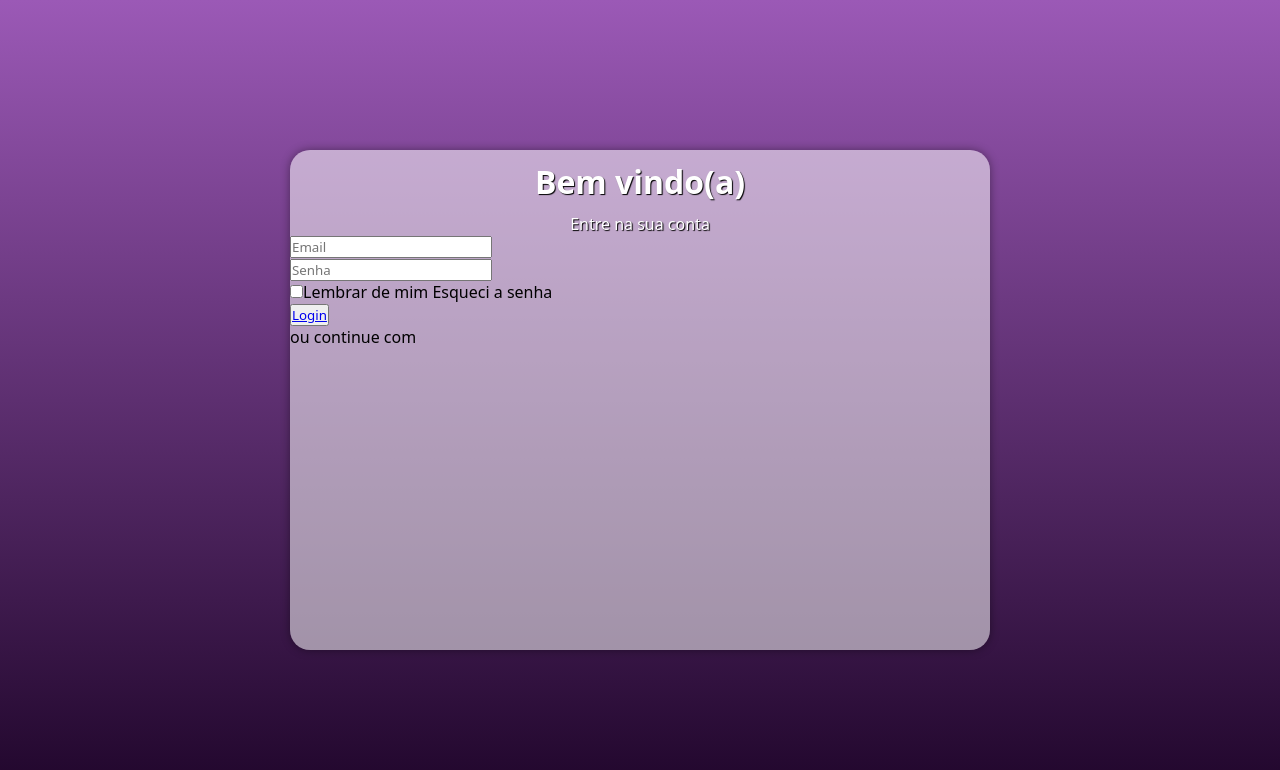
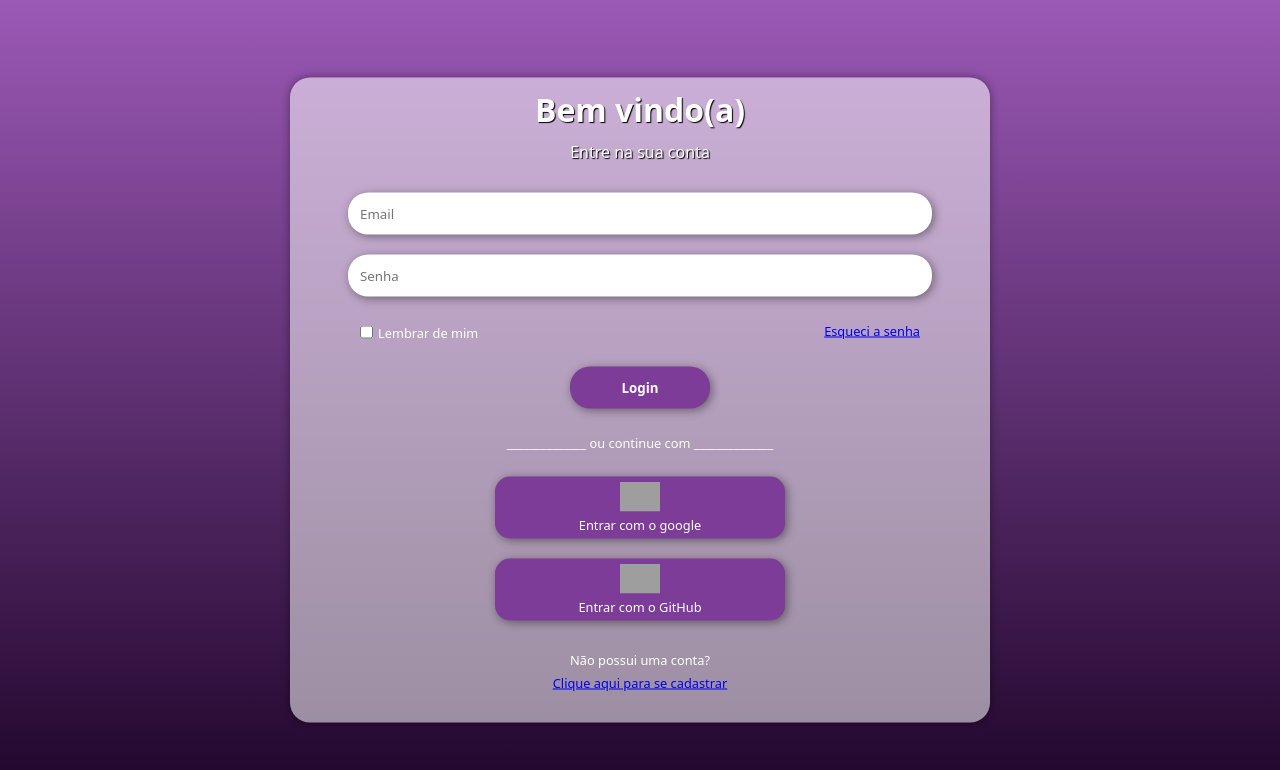
Before and after one commit to elisa-ranikelly/projeto-tela-login, a plain HTML site: page index.html in a window 1280 px wide. Drawn offline with Linux system fonts and the light colour scheme; grey boxes are pictures that could not be loaded.

Commit message:
Finalizei todos os arquivos do projeto

```diff
--- a/estilos/media-query.css
+++ b/estilos/media-query.css
@@ -3,11 +3,15 @@
 @media screen and (min-width: 768px) and (max-width: 992px){
 
     body{
-        background-image: linear-gradient(to bottom, var(--cor0), #1f052a);
+        background-image: linear-gradient(to bottom, var(--cor01), #1f052a);
     }
 
     main > section#login{
         width: 400px;
+    }
+
+    article#botao > button{
+        width: 20%;
     }
 }
 
@@ -20,6 +24,10 @@
     main > section#login{
        width: 500px;
     }
+
+    article#botao > button{
+        width: 20%;
+    }
 }
 
 @media screen and (min-width: 1200px){
@@ -31,4 +39,8 @@
     main > section#login{
         width: 700px;
     }
+
+    article#botao > button{
+        width: 20%;
+    }
 }
--- a/estilos/style.css
+++ b/estilos/style.css
@@ -29,8 +29,8 @@ main{
 
 main > section#login{
     background-color: rgba(255, 255, 255, 0.536);
-    width: 320px;
-    height: 500px;
+    width: 340px;
+    height: 645px;
     border-radius: 20px;
     box-shadow: 0px 0px 10px rgba(0, 0, 0, 0.408);
     display: block;
@@ -38,10 +38,11 @@ main > section#login{
     position: absolute;
     top: 50%;
     left: 50%;
+
+    transition: width 0.3s, height 0.3s;
+    transition-timing-function: ease;
+
     transform: translate(-50%, -50%);
-
-    transition: width 0.3s, heigth 0.3s;
-    transition-timing-function: ease;
 }
 
 main > section > article#form{
@@ -62,5 +63,119 @@ main > section > article > h2{
     text-align: center;
     font-size: 1em;
     font-weight: normal;
+    padding-bottom: 10px;
 
 }
+
+div.campo{
+    margin: 20px 0px;
+}
+
+div.campo > input{
+    width: 80%;
+    display: block;
+    margin: auto;
+    padding: 12px;
+    border: none;
+    border-radius: 20px;
+    box-shadow: 2px 2px 10px rgba(0, 0, 0, 0.410);
+}
+
+article#campo-senha{
+    padding: 5px;
+    color: white;
+    width: 80%;
+    margin: auto;
+    align-items: center;
+    font-size: 0.8em;
+}
+
+article#campo-senha input[type="checkbox"] {
+    vertical-align: middle;
+    margin-right: 5px;
+    cursor: pointer;
+}
+
+article#campo-senha label {
+    display: inline-block;
+    vertical-align: middle;
+}
+
+article#campo-senha a {
+    display: inline-block;
+    float: right;
+}
+
+article#campo-senha a:hover {
+    color: white;
+}
+
+article#botao{
+    margin: 20px 0px;
+}
+
+article#botao > button{
+    width: 80%;
+    display: block;
+    margin: auto;
+    padding: 12px;
+    border: none;
+    border-radius: 20px;
+    background-color: var(--cor04);
+    color: white;
+    text-decoration: none;
+    font-weight: bold;
+    cursor: pointer;
+    box-shadow: 2px 2px 10px rgba(0, 0, 0, 0.410);
+}
+
+
+article#botao > button:hover{
+    background-color: var(--cor02);
+    border: 2px solid var(--cor04);
+    color: var(--cor01);
+}
+
+article#campo-continue{
+    color: white;
+    font-size: 0.8em;
+}
+
+article#campo-continue > p{
+    margin: 25px 0px;
+    text-align: center;
+}
+
+div#google, div#github{
+    background-color: var(--cor04);
+    text-align: center;
+    margin: auto;
+    width: 40%;
+    padding: 5px;
+    border-radius: 15px;
+    box-shadow: 2px 2px 10px rgba(0, 0, 0, 0.410);
+    margin-top: 20px;
+    cursor: pointer;
+}
+
+div#google:hover, div#github:hover{
+    border: 2px solid var(--cor04);
+    background-color: var(--cor02);
+    color: var(--cor01);
+}
+
+article#cadastro{
+    margin: 20px 0px;
+    font-size: 0.8em;
+    color: white;
+    text-align: center;
+    padding: 5px;
+}
+
+article#cadastro > p{
+    padding: 5px;
+}
+
+article#cadastro > a:hover{
+    color: white;
+}
--- a/index.html
+++ b/index.html
@@ -3,6 +3,7 @@
 <head>
     <meta charset="UTF-8">
     <meta name="viewport" content="width=device-width, initial-scale=1.0">
+    <link rel="shortcut icon" href="imagens/icon.png" type="image/x-icon">
     <link rel="stylesheet" href="estilos/style.css">
     <link rel="stylesheet" href="estilos/media-query.css">
     <title>Login</title>
@@ -15,30 +16,36 @@
                 <h2>Entre na sua conta</h2>
                 <form action="login.java" method="post" autocomplete="on">
 
-                    <p id="email">
-                        <label for="iemail">
-                            <input type="email" name="email" id="iemail" placeholder="Email" autocomplete="email" required>
-                        </label>
-                    </p>
+                    <div class="campo">
+                        <input type="email" name="email" id="iemail" placeholder="Email" autocomplete="email" required>
+                    </div>
 
-                    <p id="senha">
-                        <label for="isenha">
-                            <input type="password" name="senha" id="isenha" placeholder="Senha" autocomplete="senha" required>
-                        </label>
-                    </p>
+                    <div class="campo">
+                        <input type="password" name="senha" id="isenha" placeholder="Senha" autocomplete="current-password" minlength="8" maxlength="15" required>
+                    </div>
 
                     <article id="campo-senha">
-                        <p><input type="checkbox" name="lembrar" id="ilembrar"><label for="ilembrar">Lembrar de mim</label>
-                        Esqueci a senha</p>
+                        <input type="checkbox" name="lembrar" id="ilembrar"><label for="ilembrar">Lembrar de mim</label>
+                        <a href="#">Esqueci a senha</a>
                     </article>
 
-                    <article id="botao-login">
-                        <button><a href="#">Login</a></button>
+                    <article id="botao">
+                        <button>Login</button>
                     </article>
 
                     <article id="campo-continue">
-                        <p>ou continue com</p>
+                        <p>______________ ou continue com ______________</p>
+                        <div id="google">
+                            <img id="img-google" src="https://cdn.simpleicons.org/google/000000" width="40" alt="Google"> <p>Entrar com o google</p>
+                        </div>
+                        <div id="github">
+                            <img src="https://cdn.simpleicons.org/github/000000" width="40" alt="GitHub"><p>Entrar com o GitHub</p>
+                        </div>
+                    </article>
 
+                    <article id="cadastro">
+                        <p>Não possui uma conta?</p>
+                        <a href="#">Clique aqui para se cadastrar</a>
                     </article>
                 </form>
             </article>
```
Also changed, not shown: imagens/icon.png (added).
